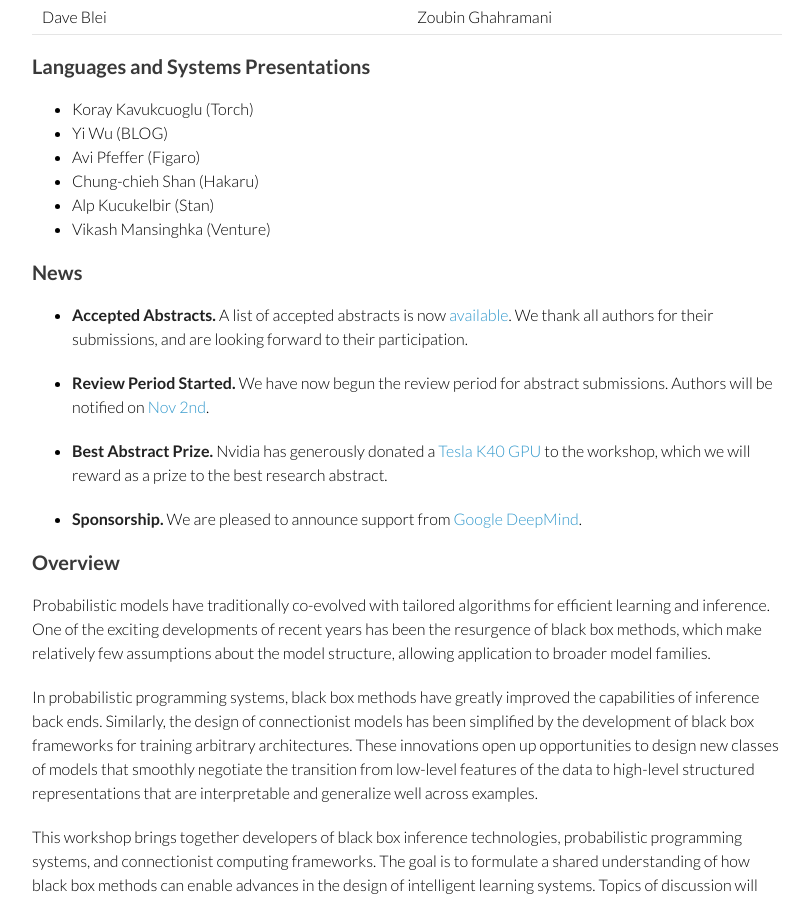
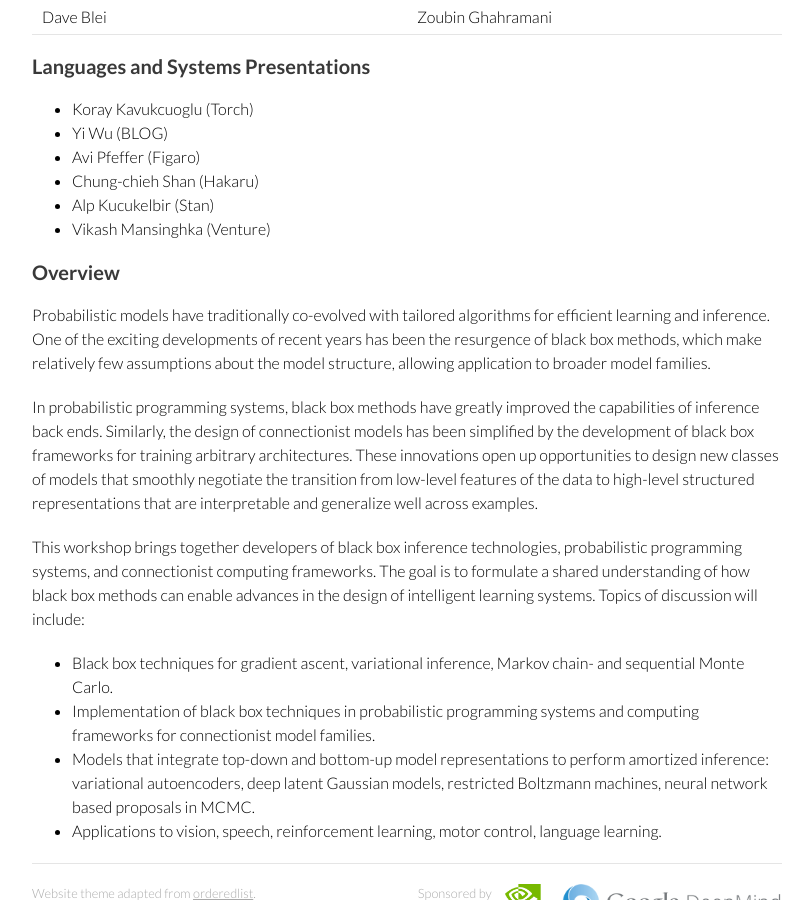
Before and after one commit to blackboxworkshop/blackboxworkshop.github.io, a Jekyll site: the page built from index.md, in a window 1280 px wide and 900 px high, scrolled down 1194 px. Shown: the whole window, without its empty margins (233-1045 px from the left). Built offline with Jekyll 4.4.1, drawn with Linux system fonts in a browser that asks for light colours; Markdown is read by kramdown in place of the engine named in the settings.

Commit message:
Update index.md

```diff
--- a/index.md
+++ b/index.md
@@ -63,16 +63,6 @@ title: Black Box Learning and Inference
 - Alp Kucukelbir (Stan)
 - Vikash Mansinghka (Venture)
 
-## News
-
-- **Accepted Abstracts.** A list of accepted abstracts is now [available](accepted-papers/). We thank all authors for their submissions, and are looking forward to their participation.
-
-- **Review Period Started.** We have now begun the review period for abstract submissions. Authors will be notified on [Nov 2nd](schedule/).
-
-- **Best Abstract Prize.** Nvidia has generously donated a [Tesla K40 GPU](http://www.nvidia.com/object/tesla-servers.html) to the workshop, which we will reward as a prize to the best research abstract.
-
-- **Sponsorship.** We are pleased to announce support from [Google DeepMind](http://deepmind.com).
-
 ## Overview
 
 Probabilistic models have traditionally co-evolved with tailored algorithms for efficient learning and inference. One of the exciting developments of recent years has been the resurgence of black box methods, which make relatively few assumptions about the model structure, allowing application to broader model families.
```
